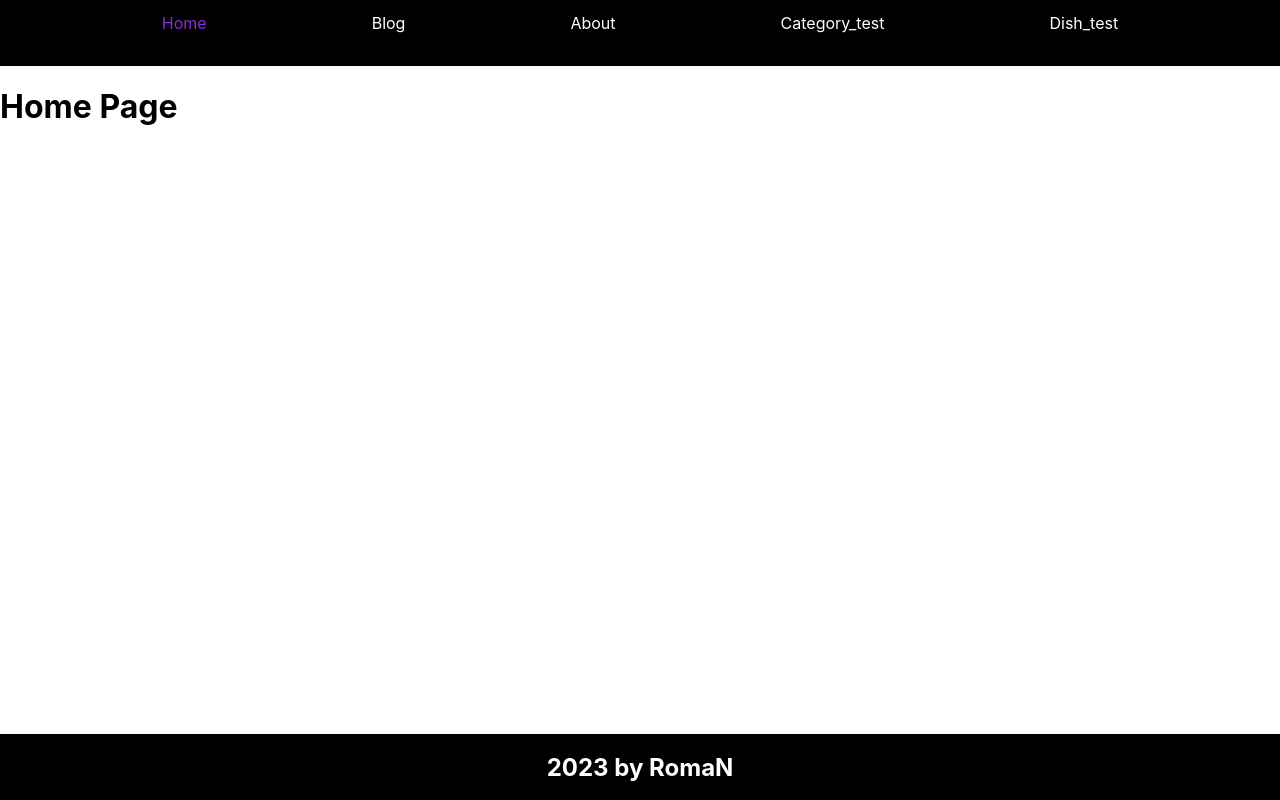
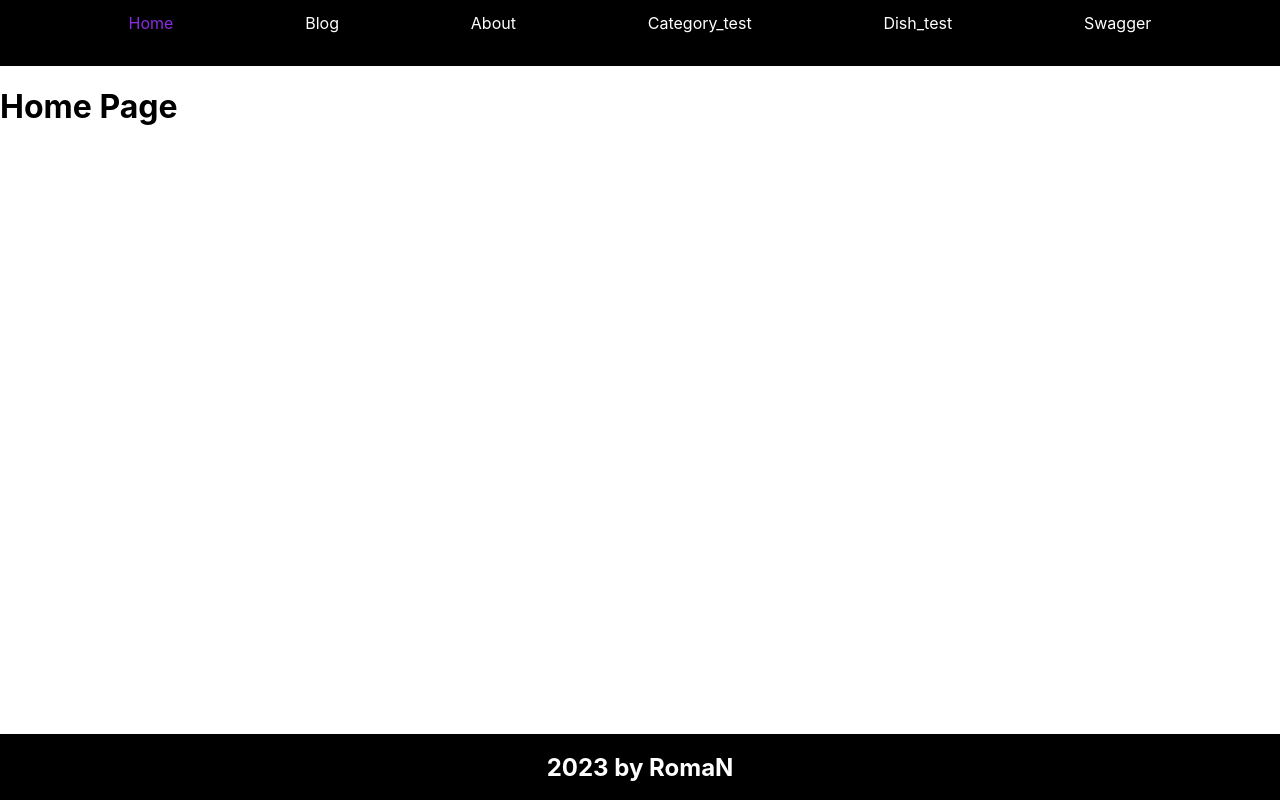
Before and after one commit to rom38/f4_hw, a React (Create React App) app in the folder front/: page / in a window 1280 px wide. Built offline with nearby package versions, Linux system fonts and the light colour scheme.

Commit message:
add swagger to react router

```diff
--- a/front/package.json
+++ b/front/package.json
@@ -10,10 +10,12 @@
     "@types/node": "^16.18.54",
     "@types/react": "^18.2.22",
     "@types/react-dom": "^18.2.7",
+    "@types/swagger-ui-react": "^4.18.1",
     "react": "^18.2.0",
     "react-dom": "^18.2.0",
     "react-router-dom": "^6.16.0",
     "react-scripts": "5.0.1",
+    "swagger-ui-react": "^5.9.0",
     "typescript": "^4.9.5",
     "web-vitals": "^2.1.4"
   },
--- a/front/src/components/App.tsx
+++ b/front/src/components/App.tsx
@@ -9,6 +9,7 @@ import NotFoundPage from "./NotFoundPage";
 import SinglePage from "./SinglePage";
 import { Layout } from "./Layout";
 import Categories from "./Categories";
+import SwaggerUIWidget from "./SwaggerUIWidget";
 import Dish from "./Dish";
 
 function App() {
@@ -24,6 +25,8 @@ function App() {
                     <Route path="posts/:id" element={<SinglePage />} />
 
                     <Route path="about" element={<AboutPage />} />
+                    <Route path="swagger" element={<SwaggerUIWidget />} />
+
                     <Route path="*" element={<NotFoundPage />} />
                 </Route>
             </Routes>
--- a/front/src/components/Layout.tsx
+++ b/front/src/components/Layout.tsx
@@ -13,6 +13,7 @@ export const Layout = () => {
             <NavLink to="/about" className={classAcive}>About</NavLink>
             <NavLink to="/categories" className={classAcive}>Category_test</NavLink>
             <NavLink to="/dish" className={classAcive}>Dish_test</NavLink>
+            <NavLink to="/swagger" className={classAcive}>Swagger</NavLink>
 
         </header>
         <Outlet />
--- /dev/null
+++ b/front/src/components/SwaggerUIWidget.tsx
@@ -0,0 +1,12 @@
+import SwaggerUI from "swagger-ui-react";
+import { useParams } from "react-router-dom";
+import "swagger-ui-react/swagger-ui.css"
+
+
+const SwaggerUIWidget = () => {
+    return (
+        <SwaggerUI url="/api/openapi" />
+    )
+}
+
+export default SwaggerUIWidget;
```
Also changed, not shown: 2 other files (tests, documents, lock files or other folders). Lines whose indentation alone changed are shown as unchanged.
